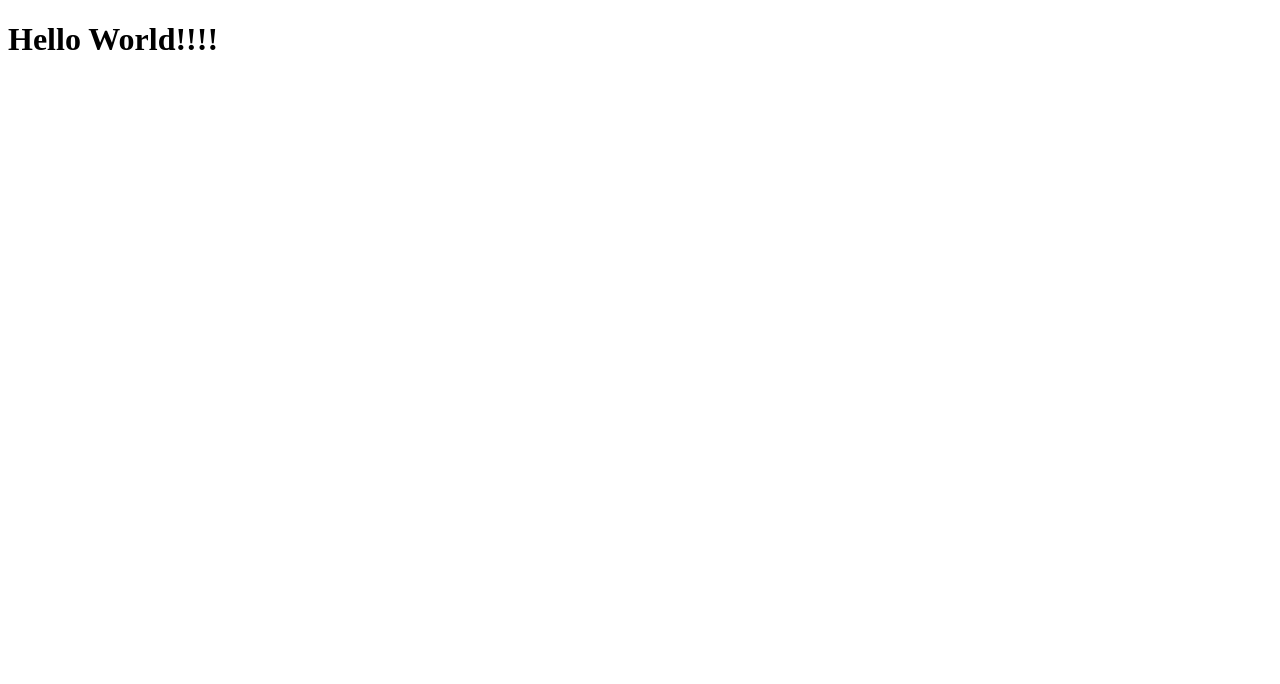
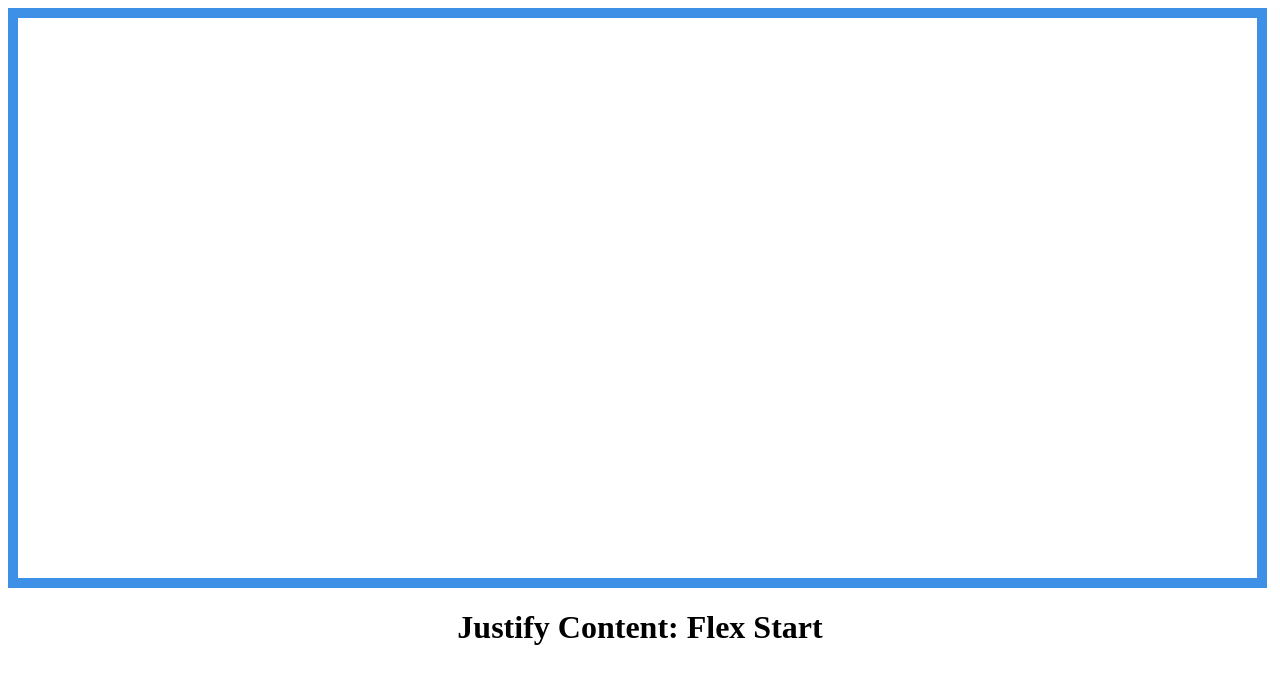
Before and after one commit to Evans-N/justify-content-demo, a plain HTML site: page index.html in a window 1280 px wide. Drawn offline with Linux system fonts and the light colour scheme.

Commit message:
Flexbox container for elements

```diff
--- a/index.html
+++ b/index.html
@@ -8,7 +8,12 @@
     <title>Document</title>
 </head>
 <body>
-    <h1>Hello World!!!!</h1>
+    <div class="flex-start">
+        <div class='flex-start-box'></div>
+        <div class='flex-start-box'></div>
+        <div class='flex-start-box'></div>
+    </div>
+    <h1 class='flex-start-mode'>Justify Content: Flex Start</h1>
     <script src='script/index.js'></script>
 </body>
 </html>
--- a/stylesheet/index.css
+++ b/stylesheet/index.css
@@ -0,0 +1,17 @@
+html{
+    box-sizing: border-box;
+}
+*,*::before *::after {
+    box-sizing: inherit;
+}
+body{
+    height: 100vh;
+}
+.flex-start{
+    border: 10px solid #3e8fe6;
+    height: 70%;
+    width: 98%;
+}
+.flex-start-mode{
+    text-align: center;
+}
```
